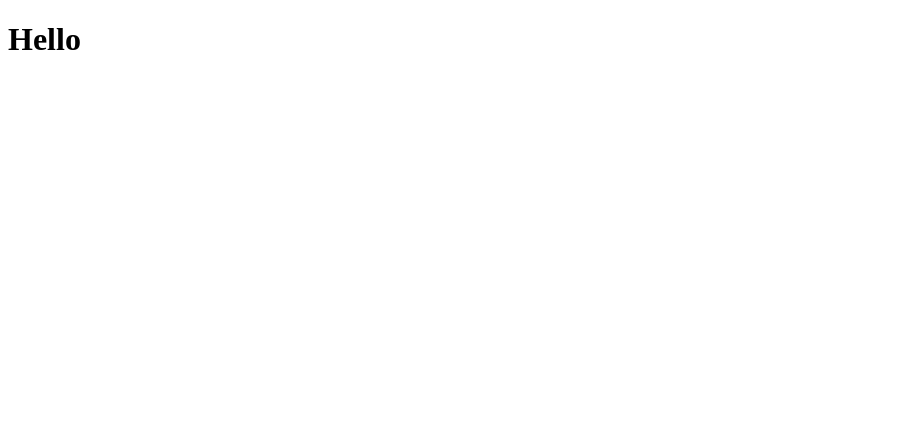
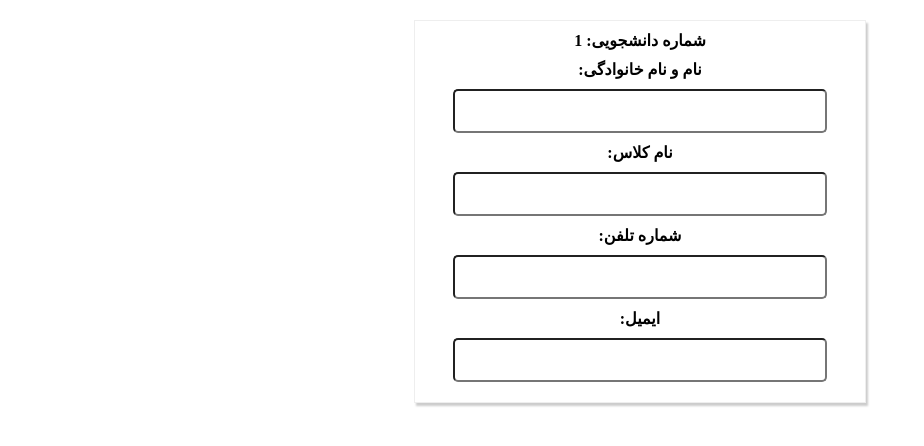
Before and after one commit to afshin4460/reactapp.ir-part2-students, a React (Create React App) app: page / in a window 1280 px wide. Shown: the top 446 px of the page, without its empty margins (0-924 px from the left). Built offline with nearby package versions, Linux system fonts and the light colour scheme.

Commit message:
design students components

```diff
--- /dev/null
+++ b/src/App.css
@@ -0,0 +1,3 @@
+.App {
+    text-align: center;
+}
--- /dev/null
+++ b/src/App.jsx
@@ -0,0 +1,13 @@
+import React from 'react';
+import './App.css';
+import Students from './components/students/students';
+
+function App() {
+    return (
+        <div className='App'>
+            <Students />
+        </div>
+    );
+}
+
+export default App;
--- /dev/null
+++ b/src/components/students/students.css
@@ -0,0 +1,28 @@
+.students {
+    width: 80%;
+    border: 1px solid #eee;
+    margin: 20px auto;
+    text-align: center;
+    box-shadow: 2px 3px 2px #ccc;
+    padding-bottom: 20px;
+}
+.students label {
+    display: block;
+    margin: 10px auto;
+    font-weight: bold;
+}
+.students input {
+    width: 80%;
+    border-radius: 5px;
+    direction: rtl;
+    height: 30px;
+    padding: 5px;
+}
+.students input[type=number], input[type=email] {
+    direction: ltr;
+}
+@media(min-width: 500px) {
+    .students {
+        width: 450px;
+    }
+}
--- /dev/null
+++ b/src/components/students/students.jsx
@@ -0,0 +1,20 @@
+import React from 'react';
+import './students.css';
+
+function Students() {
+    return (
+        <div className='students'>
+            <label>شماره دانشجویی: 1</label>
+            <label>:نام و نام خانوادگی</label>
+            <input type="text" />
+            <label>:نام کلاس</label>
+            <input type="text" />
+            <label>:شماره تلفن</label>
+            <input type="number" />
+            <label>:ایمیل</label>
+            <input type="email" />
+        </div>
+    );
+}
+
+export default Students;
--- a/src/index.js
+++ b/src/index.js
@@ -1,7 +1,6 @@
 import React from 'react';
 import ReactDOM from 'react-dom/client';
-
-const element = <h1>Hello</h1>;
+import App from './App';
 
 const root = ReactDOM.createRoot(document.getElementById('root'));
-root.render(element);
+root.render(<App />);
```
